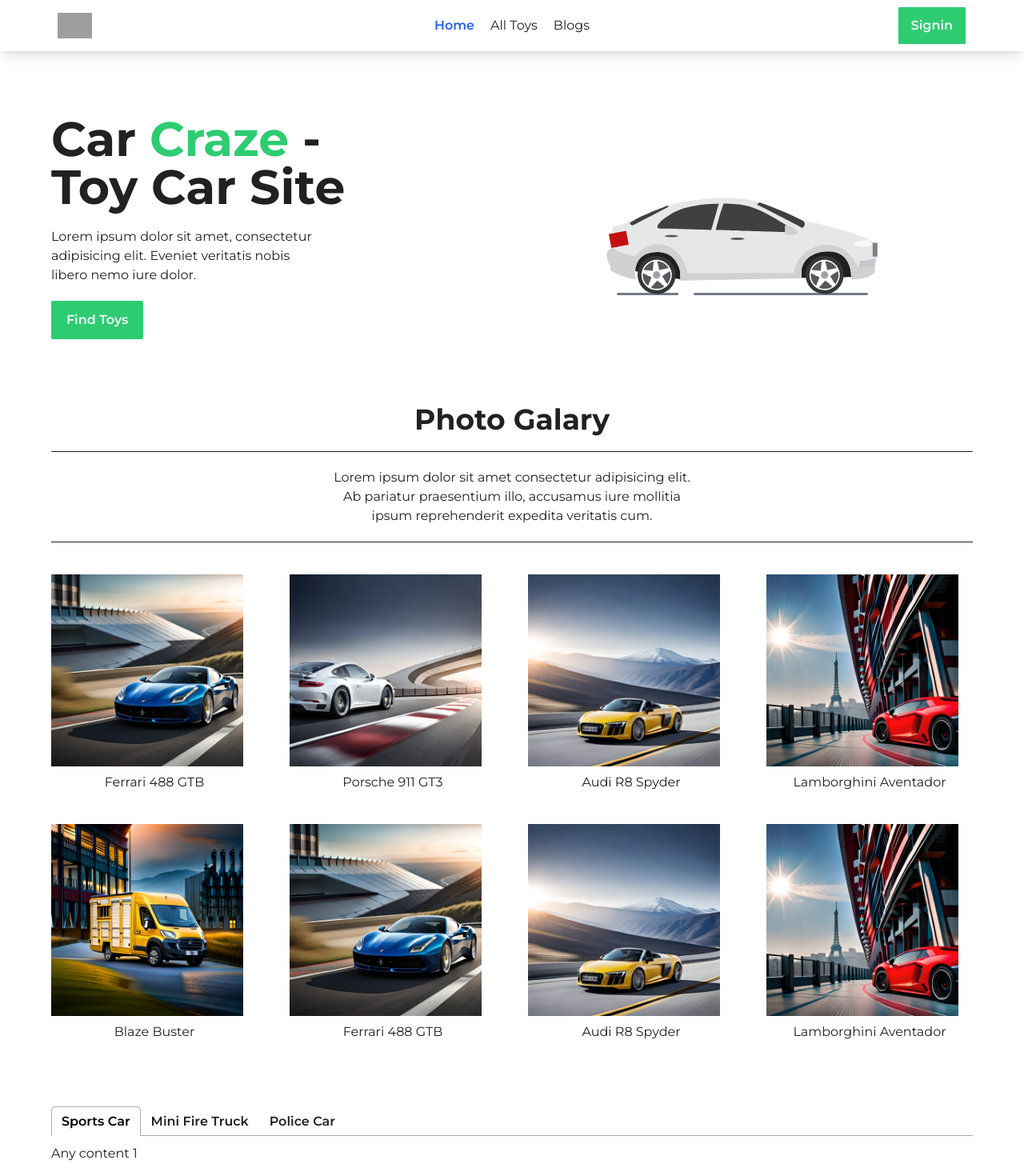
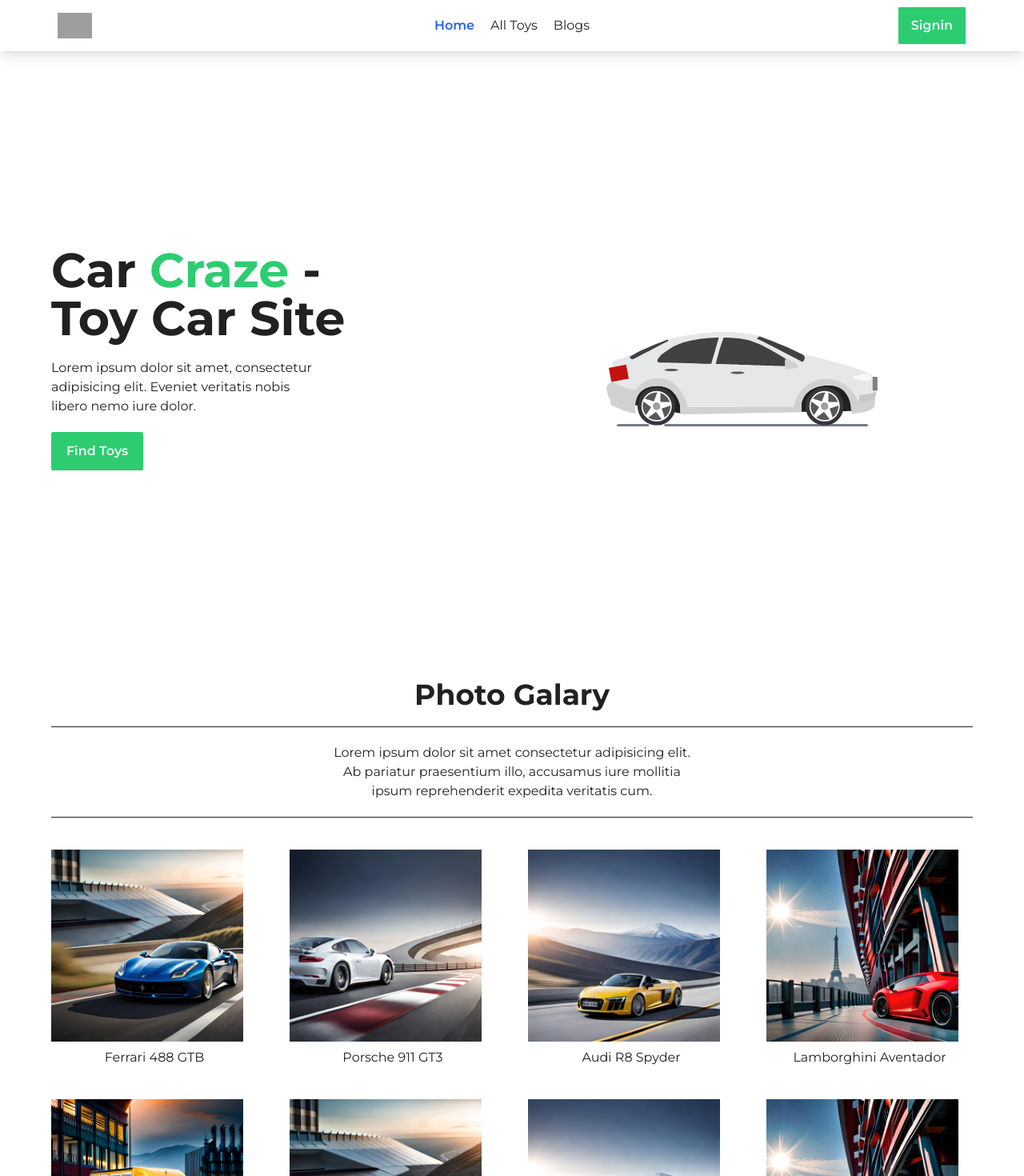
Before and after one commit to iibrahim70/car-craze-client, a React (Vite) app: page / in a window 1280 px wide. Shown: the top 1470 px of the page at 80% size. Built offline with nearby package versions, Linux system fonts and the light colour scheme; no server answers; grey boxes are pictures that could not be loaded.

Commit message:
make blogs page responsive for mobile device

```diff
--- a/src/components/homepage/Hero.jsx
+++ b/src/components/homepage/Hero.jsx
@@ -4,10 +4,10 @@
 
 const Hero = () => {
   return (
-    <div className='mt-[104px] mb-10 md:mt-[144px] md:mb-20'>
-      <section className="grid grid-cols-1 md:grid-cols-2">
+    <div className='mt-[104px] mb-10 md:mt-0 md:mb-0'>
+      <section className="grid grid-cols-1 md:grid-cols-2 min-h-screen mt-[48px]">
         <div className="flex flex-col justify-center space-y-5">
-          <h1 className="text-4xl md:text-6xl font-bold">Car <span className='text-[#2ECC71]'>Craze</span> - <br /> Toy Car Site</h1>
+          <h1 className="text-5xl md:text-6xl font-bold">Car <span className='text-[#2ECC71]'>Craze</span> - <br /> Toy Car Site</h1>
           <p>Lorem ipsum dolor sit amet, consectetur <br /> adipisicing elit. Eveniet veritatis nobis <br /> libero nemo iure dolor.</p>
           <button className='w-[30%] md:w-[20%] btn rounded-sm border-[#2ECC71] bg-[#2ECC71] text-[#F2F6FC] hover:bg-black capitalize text-base'>Find Toys</button>
         </div>
--- a/src/components/homepage/PhotoGalary.jsx
+++ b/src/components/homepage/PhotoGalary.jsx
@@ -7,7 +7,7 @@
 
 const PhotoGalary = () => {
   return (
-    <div className='mb-20'>
+    <div className='mb-10 md:mb-20'>
       <h2 className='text-center text-4xl md:text-4xl font-bold'>Photo Galary</h2>
       <p className='text-center mt-5 mb-10 border-y border-[#212121] py-5'>Lorem ipsum dolor sit amet consectetur adipisicing elit. <br className='hidden md:flex'/> Ab pariatur praesentium illo, accusamus iure mollitia <br className='hidden md:flex' /> ipsum reprehenderit expedita veritatis cum.</p>
       <div className="grid grid-cols-1 sm:grid-cols-2 md:grid-cols-2 lg:grid-cols-4 gap-10">
--- a/src/components/homepage/ShopCategory.jsx
+++ b/src/components/homepage/ShopCategory.jsx
@@ -4,12 +4,14 @@
 
 const ShopCategory = () => {
   return (
-    <div className='mb-20'>
+    <div className='mb-10 md:mb-20'>
+      <h2 className='text-center text-4xl md:text-4xl font-bold'>Shop by Category</h2>
+      <p className='text-center mt-5 mb-10'>Lorem ipsum dolor sit amet consectetur adipisicing elit. <br className='hidden md:flex' /> Ab pariatur praesentium illo, accusamus iure mollitia <br className='hidden md:flex' /> ipsum reprehenderit expedita veritatis cum.</p>
       <Tabs>
         <TabList>
-          <Tab style={{fontWeight: '600'}}>Sports Car</Tab>
-          <Tab style={{fontWeight: '600' }}>Mini Fire Truck</Tab>
-          <Tab style={{fontWeight: '600' }}>Police Car</Tab>
+          <Tab>Sports Car</Tab>
+          <Tab>Mini Fire Truck</Tab>
+          <Tab>Police Car</Tab>
         </TabList>
 
         <TabPanel>
--- a/src/pages/blogs/Blogs.jsx
+++ b/src/pages/blogs/Blogs.jsx
@@ -3,8 +3,7 @@
 
 const Blogs = () => {
   return (
-    <>
-      <div className="container mt-[144px] mb-20">
+    <div className="container mt-[104px] mb-10 md:mt-[144px] md:mb-20">
       <Accordion
         title="What is an access token and refresh token? How do they work and where should we store them on the client-side?"
         content="
@@ -43,7 +42,6 @@
         content="What is Aggregation in MongoDB? Aggregation is a way of processing a large number of documents in a collection by means of passing them through different stages. The stages make up what is known as a pipeline. The stages in a pipeline can filter, sort, group, reshape and modify documents that pass through the pipeline."
       />
     </div>
-    </>
   );
 };
 
```
Lines whose indentation alone changed are shown as unchanged.
